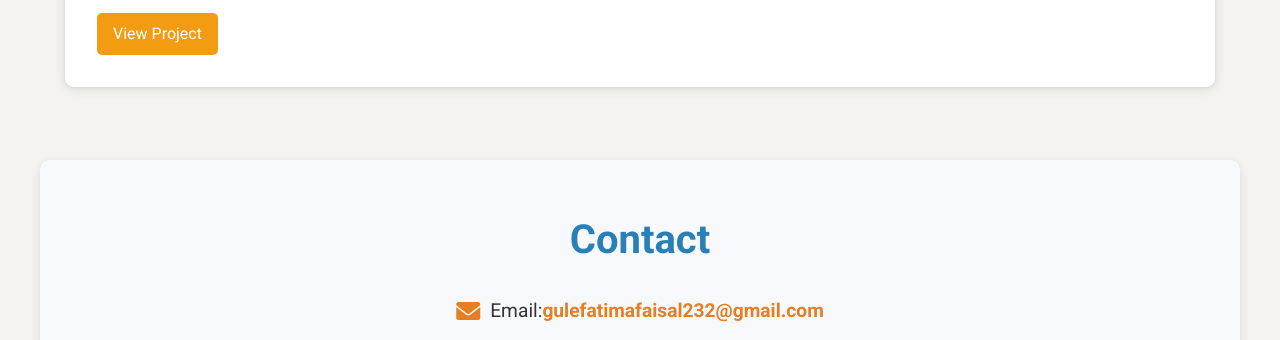
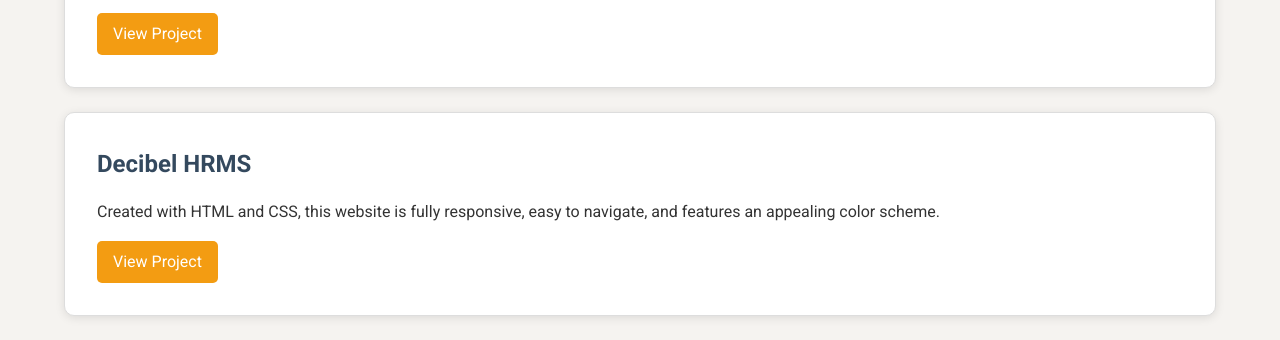
Before and after one commit to gulefatimafaisal/personal_portfolio, a plain HTML site: page index.html in a window 1280 px wide. Shown: the part 3150-3490 px from the top of the page. Drawn offline with Linux system fonts and the light colour scheme.

Commit message:
Update index.html

```diff
--- a/index.html
+++ b/index.html
@@ -91,6 +91,11 @@
             <p>A login form built using HTML, and CSS. It features a clean design with icons, placeholders, and a blurred background, ensuring a seamless user experience across devices.</p>
             <a href="https://gulefatimafaisal.github.io/login-form/" target="_blank" class="project-link">View Project</a>
         </div>
+        <div class="project-card">
+            <h3>Decibel HRMS</h3>
+            <p>Created with HTML and CSS, this website is fully responsive, easy to navigate, and features an appealing color scheme.</p>
+            <a href="https://gulefatimafaisal.github.io/Decibel-HRMS/" target="_blank" class="project-link">View Project</a>
+        </div>
 </section>
 
 
```
